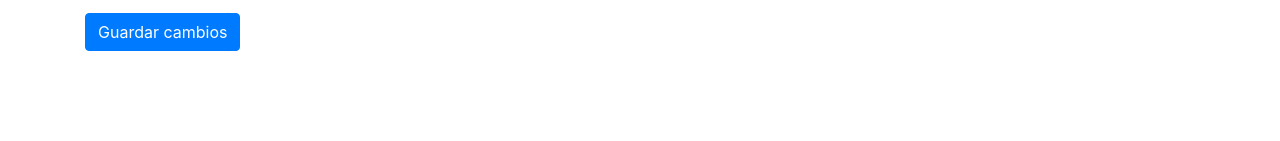
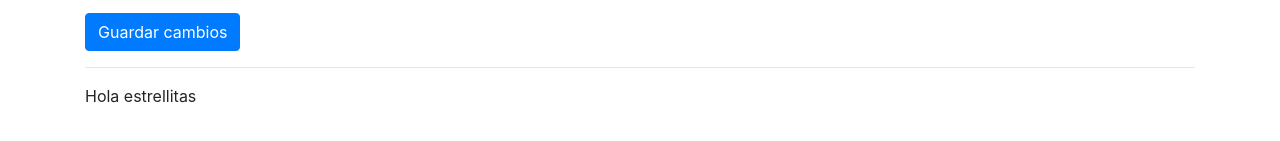
Before and after one commit to SanchezSoraya/miscelaneos, an Angular app: page / in a window 1280 px wide. Shown: the part 381-522 px from the top of the page. Built offline with nearby package versions, Linux system fonts and the light colour scheme; some icons are missing.

Commit message:
Directivas personalizadas

```diff
--- a/src/app/app.component.html
+++ b/src/app/app.component.html
@@ -9,4 +9,8 @@
     <!-- <p>
         Hola mundo desde app..component
     </p>-->
+    <hr>
+    <p [appResaltado]="'purple'">
+        Hola estrellitas
+    </p>
 </div>
--- a/src/app/app.module.ts
+++ b/src/app/app.module.ts
@@ -6,13 +6,15 @@ import { AppComponent } from './app.component';
 import { NgStyleComponent } from './components/ng-style/ng-style.component';
 import { CssComponent } from './componenets/css/css.component';
 import { ClasesComponent } from './components/clases/clases.component';
+import { ResaltadoDirective } from './directives/resaltado.directive';
 
 @NgModule({
   declarations: [
     AppComponent,
     NgStyleComponent,
     CssComponent,
-    ClasesComponent
+    ClasesComponent,
+    ResaltadoDirective
   ],
   imports: [
     BrowserModule,
--- /dev/null
+++ b/src/app/directives/resaltado.directive.ts
@@ -0,0 +1,31 @@
+import { Directive, ElementRef, HostListener, Input } from '@angular/core';
+
+@Directive({
+  selector: '[appResaltado]'
+})
+export class ResaltadoDirective {
+
+  constructor(private el:ElementRef) {
+    console.log("Directiva llamada");
+    //el.nativeElement.style.backgroundColor ="yellow";
+   }
+
+  @Input("appResaltado") nuevoColor: string= '';
+
+
+@HostListener('mouseenter') mouseEntro(){
+   //console.log(this.nuevoColor);
+
+  this.resaltar(this.nuevoColor || 'yellow')
+  //this.el.nativeElement.style.backgroundColor ="yellow";
+}
+
+@HostListener('mouseleave') mouseSalio(){
+  //this.el.nativeElement.style.backgroundColor =null;
+  this.resaltar( 'null' );
+}
+
+private resaltar(color:string){
+  this.el.nativeElement.style.backgroundColor =color;
+}
+}
```
